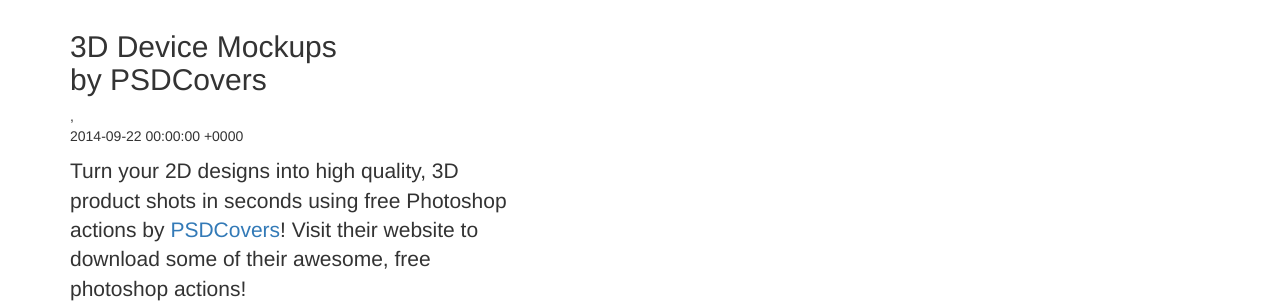
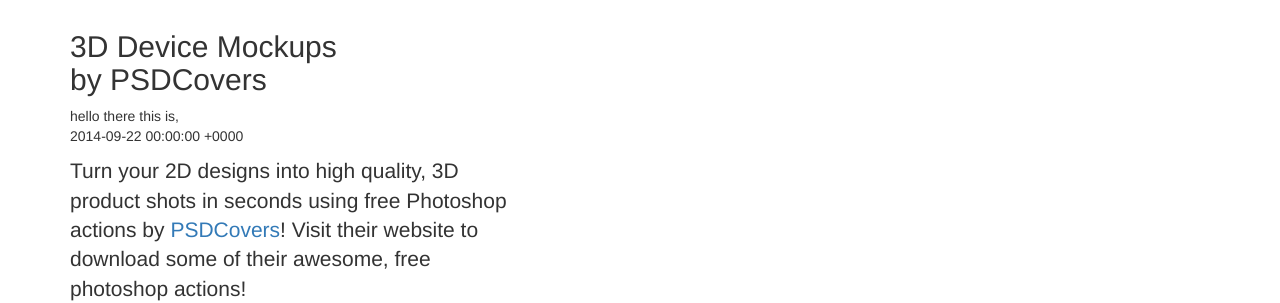
Before and after one commit to annagriffin/portfolio, a Jekyll site: the page built from _posts/2014-09-22-services-2.markdown, in a window 1280 px wide and 1228 px high. Shown: the part 510-813 px from the top of the window. Built offline with Jekyll 4.4.1, drawn with Linux system fonts in a browser that asks for light colours; nearby versions of some CDN libraries; library files that are not in the unit come from our copies; a file with an impossible date is left out.

Commit message:
add page

```diff
--- a/_posts/2014-09-22-services-2.markdown
+++ b/_posts/2014-09-22-services-2.markdown
@@ -3,7 +3,7 @@
 img: dog.png
 category: Services
 title: 3D Device Mockups<br>by PSDCovers
-description: |
+description: hello there this is
 ---
   Turn your 2D designs into high quality, 3D
   product shots in seconds using free Photoshop actions by [PSDCovers](http://www.psdcovers.com/)! Visit
```
